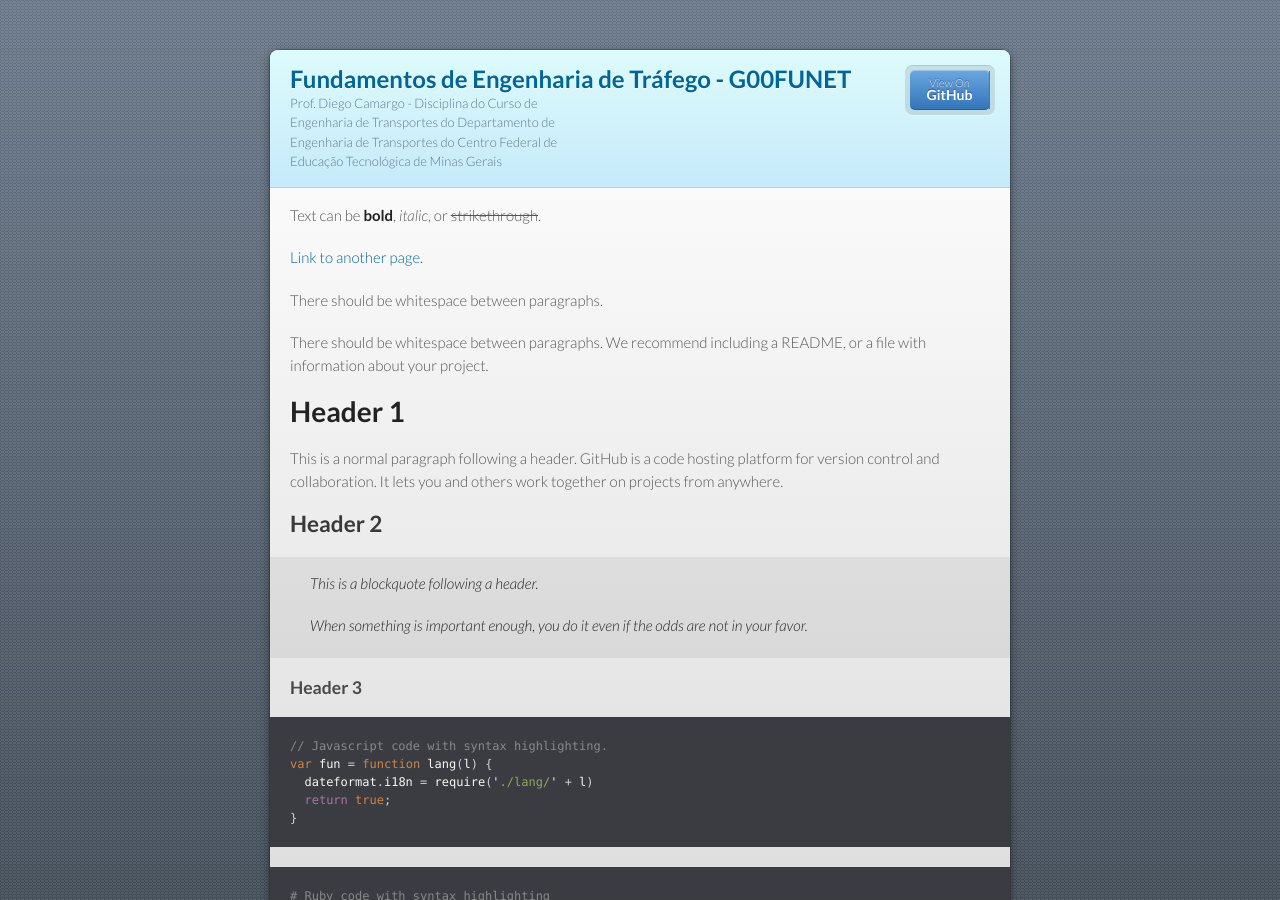
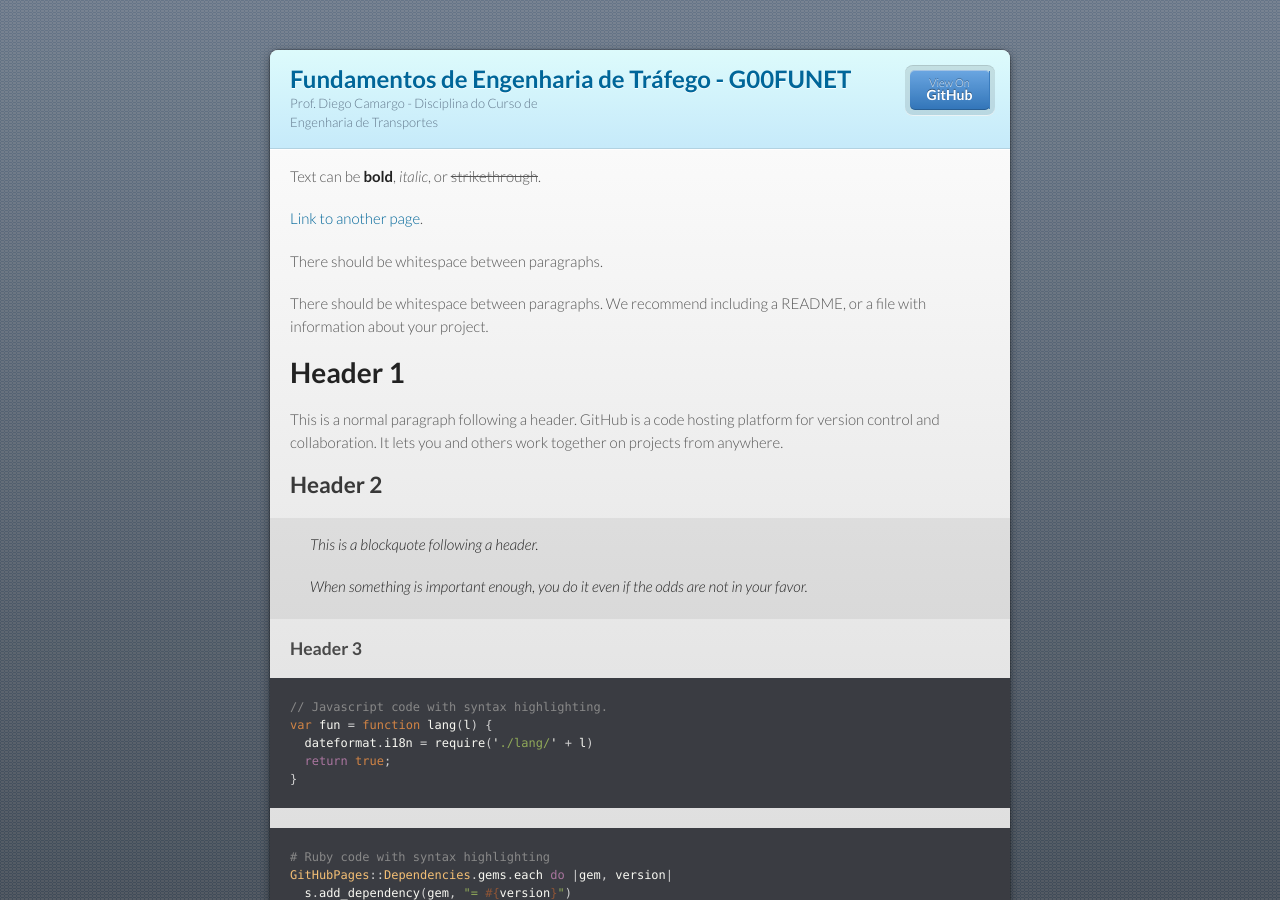
Before and after one commit to d-camargo/fet, a Jekyll site: the page built from index.md, in a window 1280 px wide and 900 px high. Built offline with Jekyll 4.4.1, drawn with Linux system fonts in a browser that asks for light colours.

Commit message:
Update _config.yml

```diff
--- a/_config.yml
+++ b/_config.yml
@@ -1,5 +1,4 @@
 title: Fundamentos de Engenharia de Tráfego - G00FUNET
-description: Prof. Diego Camargo - Disciplina do Curso de Engenharia de Transportes do Departamento de Engenharia de Transportes do Centro Federal de Educação Tecnológica de Minas Gerais
-show_downloads: false
+description: Prof. Diego Camargo - Disciplina do Curso de Engenharia de Transportes
 google_analytics:
 theme: jekyll-theme-modernist
```
